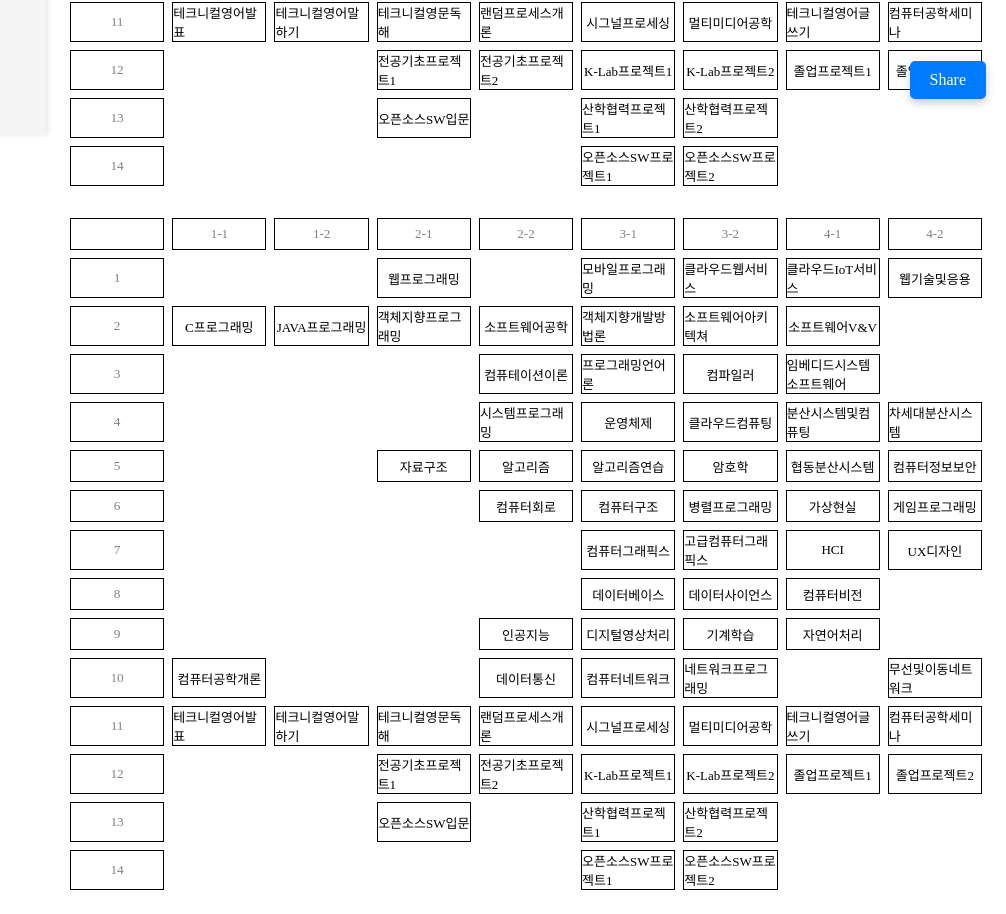
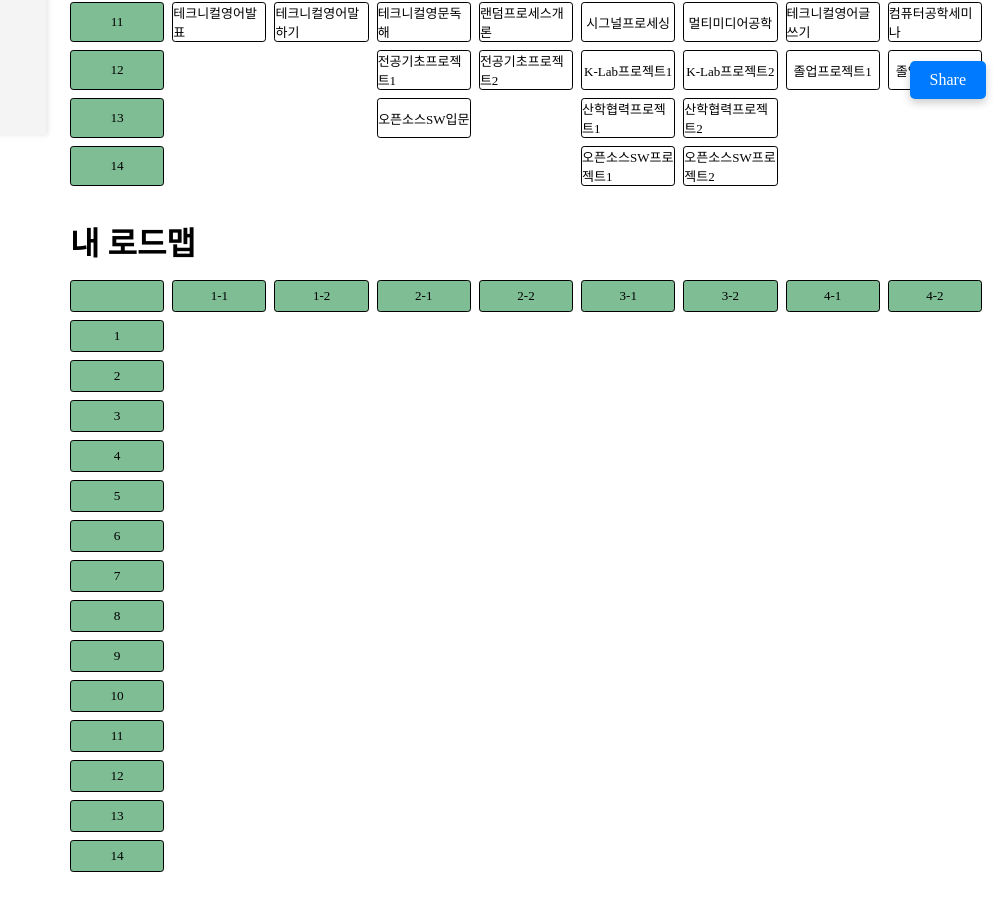
Before and after one commit to Konkuk-Univ-Student-Developer/RoadMapKU, a React (Create React App) app: page /road-map in a window 1280 px wide. Shown: the part 681-1595 px from the top of the page, without its empty margins (274-1280 px from the left). Built offline with nearby package versions, Linux system fonts and the light colour scheme.

Commit message:
item add, delete 기능 추가

```diff
--- a/src/Animation/Animation.jsx
+++ b/src/Animation/Animation.jsx
@@ -30,6 +30,24 @@ export const dismissBounce = keyframes`
   }
 `;
 
+export const slideUp = keyframes`
+  from {
+    transform: translateY(100%);
+  }
+  to {
+    transform: translateY(0);
+  }
+`;
+
+export const slideDown = keyframes`
+  from {
+    transform: translateY(0);
+  }
+  to {
+    transform: translateY(100%);
+  }
+`;
+
 export const immergeFade = keyframes`
   0% {
     opacity: 0;
--- a/src/components/List.jsx
+++ b/src/components/List.jsx
@@ -1,7 +1,7 @@
 import React, { useState, useEffect } from 'react';
 import styled from 'styled-components';
 import { TransitionGroup, CSSTransition } from 'react-transition-group';
-import { immergeBounce, dismissBounce } from '../Animation/Animation';
+import { immergeBounce, dismissBounce, slideUp, slideDown } from '../Animation/Animation';
 import Modal from './Modal';
 import Backdrop from './Backdrop';
 
@@ -41,6 +41,7 @@ const ListContainer = styled.ul`
 const ListItem = styled.li`
 	box-sizing: border-box;
 	border: 0.05rem solid black;
+	border-radius: 0.2rem;
 	background-color: white;
 	font-size: small;
 	cursor: pointer;
@@ -53,7 +54,7 @@ const ListItem = styled.li`
 
 	&.unclickable {
 		pointer-events: none;
-		color: gray;
+		background-color: #7fbd95;
 	}
 
 	&.small-size {
@@ -62,7 +63,7 @@ const ListItem = styled.li`
 
 	&:hover,
 	&:active {
-		background-color: #dadada;
+		background-color: #a9d1b3;
 	}
 
 	&.BounceImmerge {
@@ -71,6 +72,14 @@ const ListItem = styled.li`
 
 	&.BounceDismiss {
 		animation: ${dismissBounce} 400ms ease-out forwards;
+	}
+
+	&.SlideUp {
+		animation: ${slideUp} 400ms ease-out forwards;
+	}
+
+	&.SlideDown {
+		animation: ${slideDown} 400ms ease-out forwards;
 	}
 `;
 
@@ -107,89 +116,102 @@ const indexItems = [
 ];
 
 const initialItems = [
-	{ content: ['C프로그래밍'], row: 3, column: 2 },
-	{ content: ['컴퓨터공학개론'], row: 11, column: 2 },
-	{ content: ['테크니컬영어발표'], row: 12, column: 2 },
+	{ content: ['C프로그래밍'], row: 3, column: 2, code: 100, newRow: 0 },
+	{ content: ['컴퓨터공학개론'], row: 11, column: 2, code: 102, newRow: 0 },
+	{ content: ['테크니컬영어발표'], row: 12, column: 2, code: 103, newRow: 0 },
 
-	{ content: ['JAVA프로그래밍'], row: 3, column: 3 },
-	{ content: ['테크니컬영어말하기'], row: 12, column: 3 },
+	{ content: ['JAVA프로그래밍'], row: 3, column: 3, code: 104, newRow: 0 },
+	{ content: ['테크니컬영어말하기'], row: 12, column: 3, code: 105, newRow: 0 },
 
-	{ content: ['웹프로그래밍'], row: 2, column: 4 },
-	{ content: ['객체지향프로그래밍'], row: 3, column: 4 },
-	{ content: ['자료구조'], row: 6, column: 4 },
-	{ content: ['테크니컬영문독해'], row: 12, column: 4 },
-	{ content: ['전공기초프로젝트1'], row: 13, column: 4 },
-	{ content: ['오픈소스SW입문'], row: 14, column: 4 },
+	{ content: ['웹프로그래밍'], row: 2, column: 4, code: 201, newRow: 0 },
+	{ content: ['객체지향프로그래밍'], row: 3, column: 4, code: 202, newRow: 0 },
+	{ content: ['자료구조'], row: 6, column: 4, code: 203, newRow: 0 },
+	{ content: ['테크니컬영문독해'], row: 12, column: 4, code: 204, newRow: 0 },
+	{ content: ['전공기초프로젝트1'], row: 13, column: 4, code: 205, newRow: 0 },
+	{ content: ['오픈소스SW입문'], row: 14, column: 4, code: 206, newRow: 0 },
 
-	{ content: ['소프트웨어공학'], row: 3, column: 5 },
-	{ content: ['컴퓨테이션이론'], row: 4, column: 5 },
-	{ content: ['시스템프로그래밍'], row: 5, column: 5 },
-	{ content: ['알고리즘'], row: 6, column: 5 },
-	{ content: ['컴퓨터회로'], row: 7, column: 5 },
-	{ content: ['인공지능'], row: 10, column: 5 },
-	{ content: ['데이터통신'], row: 11, column: 5 },
-	{ content: ['랜덤프로세스개론'], row: 12, column: 5 },
-	{ content: ['전공기초프로젝트2'], row: 13, column: 5 },
+	{ content: ['소프트웨어공학'], row: 3, column: 5, code: 207, newRow: 0 },
+	{ content: ['컴퓨테이션이론'], row: 4, column: 5, code: 208, newRow: 0 },
+	{ content: ['시스템프로그래밍'], row: 5, column: 5, code: 209, newRow: 0 },
+	{ content: ['알고리즘'], row: 6, column: 5, code: 210, newRow: 0 },
+	{ content: ['컴퓨터회로'], row: 7, column: 5, code: 211, newRow: 0 },
+	{ content: ['인공지능'], row: 10, column: 5, code: 212, newRow: 0 },
+	{ content: ['데이터통신'], row: 11, column: 5, code: 213, newRow: 0 },
+	{ content: ['랜덤프로세스개론'], row: 12, column: 5, code: 214, newRow: 0 },
+	{ content: ['전공기초프로젝트2'], row: 13, column: 5, code: 215, newRow: 0 },
 
-	{ content: ['모바일프로그래밍'], row: 2, column: 6 },
-	{ content: ['객체지향개발방법론'], row: 3, column: 6 },
-	{ content: ['프로그래밍언어론'], row: 4, column: 6 },
-	{ content: ['운영체제'], row: 5, column: 6 },
-	{ content: ['알고리즘연습'], row: 6, column: 6 },
-	{ content: ['컴퓨터구조'], row: 7, column: 6 },
-	{ content: ['컴퓨터그래픽스'], row: 8, column: 6 },
-	{ content: ['데이터베이스'], row: 9, column: 6 },
-	{ content: ['디지털영상처리'], row: 10, column: 6 },
-	{ content: ['컴퓨터네트워크'], row: 11, column: 6 },
-	{ content: ['시그널프로세싱'], row: 12, column: 6 },
-	{ content: ['K-Lab프로젝트1'], row: 13, column: 6 },
-	{ content: ['산학협력프로젝트1'], row: 14, column: 6 },
-	{ content: ['오픈소스SW프로젝트1'], row: 15, column: 6 },
+	{ content: ['모바일프로그래밍'], row: 2, column: 6, code: 301, newRow: 0 },
+	{ content: ['객체지향개발방법론'], row: 3, column: 6, code: 302, newRow: 0 },
+	{ content: ['프로그래밍언어론'], row: 4, column: 6, code: 303, newRow: 0 },
+	{ content: ['운영체제'], row: 5, column: 6, code: 304, newRow: 0 },
+	{ content: ['알고리즘연습'], row: 6, column: 6, code: 305, newRow: 0 },
+	{ content: ['컴퓨터구조'], row: 7, column: 6, code: 306, newRow: 0 },
+	{ content: ['컴퓨터그래픽스'], row: 8, column: 6, code: 307, newRow: 0 },
+	{ content: ['데이터베이스'], row: 9, column: 6, code: 308, newRow: 0 },
+	{ content: ['디지털영상처리'], row: 10, column: 6, code: 309, newRow: 0 },
+	{ content: ['컴퓨터네트워크'], row: 11, column: 6, code: 310, newRow: 0 },
+	{ content: ['시그널프로세싱'], row: 12, column: 6, code: 311, newRow: 0 },
+	{ content: ['K-Lab프로젝트1'], row: 13, column: 6, code: 312, newRow: 0 },
+	{ content: ['산학협력프로젝트1'], row: 14, column: 6, code: 313, newRow: 0 },
+	{ content: ['오픈소스SW프로젝트1'], row: 15, column: 6, code: 314, newRow: 0 },
 
-	{ content: ['클라우드웹서비스'], row: 2, column: 7 },
-	{ content: ['소프트웨어아키텍쳐'], row: 3, column: 7 },
-	{ content: ['컴파일러'], row: 4, column: 7 },
-	{ content: ['클라우드컴퓨팅'], row: 5, column: 7 },
-	{ content: ['암호학'], row: 6, column: 7 },
-	{ content: ['병렬프로그래밍'], row: 7, column: 7 },
-	{ content: ['고급컴퓨터그래픽스'], row: 8, column: 7 },
-	{ content: ['데이터사이언스'], row: 9, column: 7 },
-	{ content: ['기계학습'], row: 10, column: 7 },
-	{ content: ['네트워크프로그래밍'], row: 11, column: 7 },
-	{ content: ['멀티미디어공학'], row: 12, column: 7 },
-	{ content: ['K-Lab프로젝트2'], row: 13, column: 7 },
-	{ content: ['산학협력프로젝트2'], row: 14, column: 7 },
-	{ content: ['오픈소스SW프로젝트2'], row: 15, column: 7 },
+	{ content: ['클라우드웹서비스'], row: 2, column: 7, code: 315, newRow: 0 },
+	{ content: ['소프트웨어아키텍쳐'], row: 3, column: 7, code: 316, newRow: 0 },
+	{ content: ['컴파일러'], row: 4, column: 7, code: 317, newRow: 0 },
+	{ content: ['클라우드컴퓨팅'], row: 5, column: 7, code: 318, newRow: 0 },
+	{ content: ['암호학'], row: 6, column: 7, code: 319, newRow: 0 },
+	{ content: ['병렬프로그래밍'], row: 7, column: 7, code: 320, newRow: 0 },
+	{ content: ['고급컴퓨터그래픽스'], row: 8, column: 7, code: 321, newRow: 0 },
+	{ content: ['데이터사이언스'], row: 9, column: 7, code: 322, newRow: 0 },
+	{ content: ['기계학습'], row: 10, column: 7, code: 323, newRow: 0 },
+	{ content: ['네트워크프로그래밍'], row: 11, column: 7, code: 324, newRow: 0 },
+	{ content: ['멀티미디어공학'], row: 12, column: 7, code: 325, newRow: 0 },
+	{ content: ['K-Lab프로젝트2'], row: 13, column: 7, code: 326, newRow: 0 },
+	{ content: ['산학협력프로젝트2'], row: 14, column: 7, code: 327, newRow: 0 },
+	{ content: ['오픈소스SW프로젝트2'], row: 15, column: 7, code: 328, newRow: 0 },
 
-	{ content: ['클라우드IoT서비스'], row: 2, column: 8 },
-	{ content: ['소프트웨어V&V'], row: 3, column: 8 },
-	{ content: ['임베디드시스템소프트웨어'], row: 4, column: 8 },
-	{ content: ['분산시스템및컴퓨팅'], row: 5, column: 8 },
-	{ content: ['협동분산시스템'], row: 6, column: 8 },
-	{ content: ['가상현실'], row: 7, column: 8 },
-	{ content: ['HCI'], row: 8, column: 8 },
-	{ content: ['컴퓨터비전'], row: 9, column: 8 },
-	{ content: ['자연어처리'], row: 10, column: 8 },
-	{ content: ['테크니컬영어글쓰기'], row: 12, column: 8 },
-	{ content: ['졸업프로젝트1'], row: 13, column: 8 },
+	{ content: ['클라우드IoT서비스'], row: 2, column: 8, code: 401, newRow: 0 },
+	{ content: ['소프트웨어V&V'], row: 3, column: 8, code: 402, newRow: 0 },
+	{ content: ['임베디드시스템소프트웨어'], row: 4, column: 8, code: 403, newRow: 0 },
+	{ content: ['분산시스템및컴퓨팅'], row: 5, column: 8, code: 404, newRow: 0 },
+	{ content: ['협동분산시스템'], row: 6, column: 8, code: 405, newRow: 0 },
+	{ content: ['가상현실'], row: 7, column: 8, code: 406, newRow: 0 },
+	{ content: ['HCI'], row: 8, column: 8, code: 407, newRow: 0 },
+	{ content: ['컴퓨터비전'], row: 9, column: 8, code: 408, newRow: 0 },
+	{ content: ['자연어처리'], row: 10, column: 8, code: 409, newRow: 0 },
+	{ content: ['테크니컬영어글쓰기'], row: 12, column: 8, code: 410, newRow: 0 },
+	{ content: ['졸업프로젝트1'], row: 13, column: 8, code: 411, newRow: 0 },
 
-	{ content: ['웹기술및응용'], row: 2, column: 9 },
-	{ content: ['차세대분산시스템'], row: 5, column: 9 },
-	{ content: ['컴퓨터정보보안'], row: 6, column: 9 },
-	{ content: ['게임프로그래밍'], row: 7, column: 9 },
-	{ content: ['UX디자인'], row: 8, column: 9 },
-	{ content: ['무선및이동네트워크'], row: 11, column: 9 },
-	{ content: ['컴퓨터공학세미나'], row: 12, column: 9 },
-	{ content: ['졸업프로젝트2'], row: 13, column: 9 }
+	{ content: ['웹기술및응용'], row: 2, column: 9, code: 412, newRow: 0 },
+	{ content: ['차세대분산시스템'], row: 5, column: 9, code: 413, newRow: 0 },
+	{ content: ['컴퓨터정보보안'], row: 6, column: 9, code: 414, newRow: 0 },
+	{ content: ['게임프로그래밍'], row: 7, column: 9, code: 415, newRow: 0 },
+	{ content: ['UX디자인'], row: 8, column: 9, code: 416, newRow: 0 },
+	{ content: ['무선및이동네트워크'], row: 11, column: 9, code: 417, newRow: 0 },
+	{ content: ['컴퓨터공학세미나'], row: 12, column: 9, code: 418, newRow: 0 },
+	{ content: ['졸업프로젝트2'], row: 13, column: 9, code: 419, newRow: 0 }
+];
+
+const lastIndexList = [
+	{ semester: '1-1', index: 1, column: 2 },
+	{ semester: '1-2', index: 1, column: 3 },
+	{ semester: '2-1', index: 1, column: 4 },
+	{ semester: '2-2', index: 1, column: 5 },
+	{ semester: '3-1', index: 1, column: 6 },
+	{ semester: '3-2', index: 1, column: 7 },
+	{ semester: '4-1', index: 1, column: 8 },
+	{ semester: '4-2', index: 1, column: 9 }
 ];
 
 const List = ({ show }) => {
-	const [items, setItems] = useState(indexItems);
+	const [roadMapItems, setRoadMapItems] = useState(indexItems);
+	const [myItems, setMyItems] = useState(indexItems);
+	const [lastIndex, setLastIndex] = useState(lastIndexList);
 
 	useEffect(() => {
 		initialItems.forEach((item, index) => {
 			setTimeout(() => {
-				setItems((prevItems) => {
+				setRoadMapItems((prevItems) => {
 					if (!prevItems.some((prevItem) => prevItem.content === item.content)) {
 						return [...prevItems, item];
 					}
@@ -199,30 +221,83 @@ const List = ({ show }) => {
 		});
 	}, []);
 
-	// const addItemHandler = () => {
-	//   const newItem = { content: `항목 ${items.length + 1}`, row: Math.floor(items.length / 4) + 1, column: (items.length % 4) + 1 };
-	//   setItems((prevItems) => [...prevItems, newItem]);
-	// };
+	const addItemToMyList = (selectedItem) => {
+		const updatedLastIndexList = lastIndex.map((item) => {
+			if (item.column === selectedItem.column) {
+				return { ...item, index: item.index + 1 };
+			}
+			return item;
+		});
 
-	// const removeItemHandler = (selIndex) => {
-	//   setItems((prevItems) => prevItems.filter((_, index) => index !== selIndex));
-	// };
+		const columnLastIndex = updatedLastIndexList.find((item) => item.column === selectedItem.column);
+
+		const newItem = {
+			content: selectedItem.content,
+			row: selectedItem.row,
+			column: selectedItem.column,
+			code: selectedItem.code,
+			newRow: columnLastIndex.index
+		};
+
+		setLastIndex(updatedLastIndexList);
+		setMyItems((prevItems) => [...prevItems, newItem]);
+	};
+
+	const removeItemFromList = (selectedItem) => {
+		setRoadMapItems((prevItems) => prevItems.filter((item) => item.code !== selectedItem.code));
+		addItemToMyList(selectedItem);
+	};
+
+	const addItemToList = (selectedItem) => {
+		const newItem = {
+			content: selectedItem.content,
+			row: selectedItem.row,
+			column: selectedItem.column,
+			code: selectedItem.code,
+			newRow: 0
+		};
+
+		setRoadMapItems((prevItems) => [...prevItems, newItem]);
+	};
+
+	const removeItemFromMyList = (selectedItem) => {
+		setMyItems((prevItems) => {
+			const updatedItems = prevItems.filter((item) => item.code !== selectedItem.code);
+			const updatedLastIndexList = lastIndex.map((item) => {
+				if (item.column === selectedItem.column) {
+					return { ...item, index: item.index - 1 };
+				}
+				return item;
+			});
+
+			updatedItems.forEach((item) => {
+				if (item.column === selectedItem.column && item.newRow > selectedItem.newRow) {
+					item.newRow -= 1;
+				}
+			});
+
+			setLastIndex(updatedLastIndexList);
+			return updatedItems;
+		});
+
+		addItemToList(selectedItem);
+	};
 
 	const [selectedItem, setSelectedItem] = useState(null);
 
-	const showModal = (index) => {
-		setSelectedItem(items[index].content);
-	};
+	// const showModal = (item) => {
+	// 	setSelectedItem(item);
+	// };
 	function closeModal() {
 		setSelectedItem(null);
 	}
 
-	const listItems = items.map((item, index) => {
+	const listItems = roadMapItems.map((item) => {
 		const isUnclickable = item.row === 1 || item.column === 1;
 		const isIndexItems = item.column === 1;
 		return (
 			<CSSTransition
-				key={index}
+				key={item.code}
 				timeout={animationTiming}
 				mountOnEnter
 				unmountOnExit
@@ -236,7 +311,8 @@ const List = ({ show }) => {
 					className={`ListItem ${isUnclickable ? 'unclickable' : ''}
             ${isIndexItems ? 'small-size' : ''}
             `}
-					onClick={!isUnclickable ? () => showModal(index) : undefined}
+					// onClick={!isUnclickable ? () => showModal(index) : undefined}
+					onClick={!isUnclickable ? () => removeItemFromList(item) : undefined}
 					style={{
 						gridColumn: item.column,
 						gridRow: item.row,
@@ -249,14 +325,49 @@ const List = ({ show }) => {
 		);
 	});
 
+	// TODO: myListItems 쌓이는 방식으로 처리하려면 List 형식으로 처리해야할 것 같음
+	const myListItems = myItems.map((item) => {
+		const isUnclickable = item.row === 1 || item.column === 1;
+		const isIndexItems = item.column === 1;
+		return (
+			<CSSTransition
+				key={item.code}
+				timeout={animationTiming}
+				mountOnEnter
+				unmountOnExit
+				classNames={{
+					appear: 'BounceImmerge',
+					enter: 'BounceImmerge',
+					exit: 'BounceDismiss'
+				}}
+			>
+				<ListItem
+					className={`ListItem ${isUnclickable ? 'unclickable' : ''}
+            ${isIndexItems ? 'small-size' : ''}
+            `}
+					// onClick={!isUnclickable ? () => showModal(item) : undefined}
+					onClick={!isUnclickable ? () => removeItemFromMyList(item) : undefined}
+					style={{
+						gridColumn: item.column,
+						gridRow: item.newRow,
+						cursor: isUnclickable ? 'default' : 'pointer'
+					}}
+				>
+					{item.content[0]}
+				</ListItem>
+			</CSSTransition>
+		);
+	});
+
 	return (
 		<Content className={`content ${show ? 'with-sidebar' : 'full-width'}`}>
-			<Modal show={selectedItem !== null} content={selectedItem} closed={closeModal} />
+			<Modal show={selectedItem !== null} item={selectedItem} closed={closeModal} />
 			{selectedItem !== null && <Backdrop show={true} />}
 
+			<Title>학과 로드맵</Title>
+			<TransitionGroup component={ListContainer}>{listItems}</TransitionGroup>
 			<Title>내 로드맵</Title>
-			<TransitionGroup component={ListContainer}>{listItems}</TransitionGroup>
-			<TransitionGroup component={ListContainer}>{listItems}</TransitionGroup>
+			<TransitionGroup component={ListContainer}>{myListItems}</TransitionGroup>
 		</Content>
 	);
 };
--- a/src/components/Modal.jsx
+++ b/src/components/Modal.jsx
@@ -45,10 +45,10 @@ const Modal = (props) => {
 
 	useEffect(() => {
 		if (props.show) {
-			setModalContent(props.content[0]);
-			setModalContent_sub1(props.content[0]);
-			setModalContent_sub2(props.content[0]);
-			setModalContent_sub3(props.content[0]);
+			setModalContent(props.item.content[0]);
+			setModalContent_sub1(props.item.content[0]);
+			setModalContent_sub2(props.item.content[0]);
+			setModalContent_sub3(props.item.content[0]);
 		}
 	}, [props.show, props.content]);
 
```
